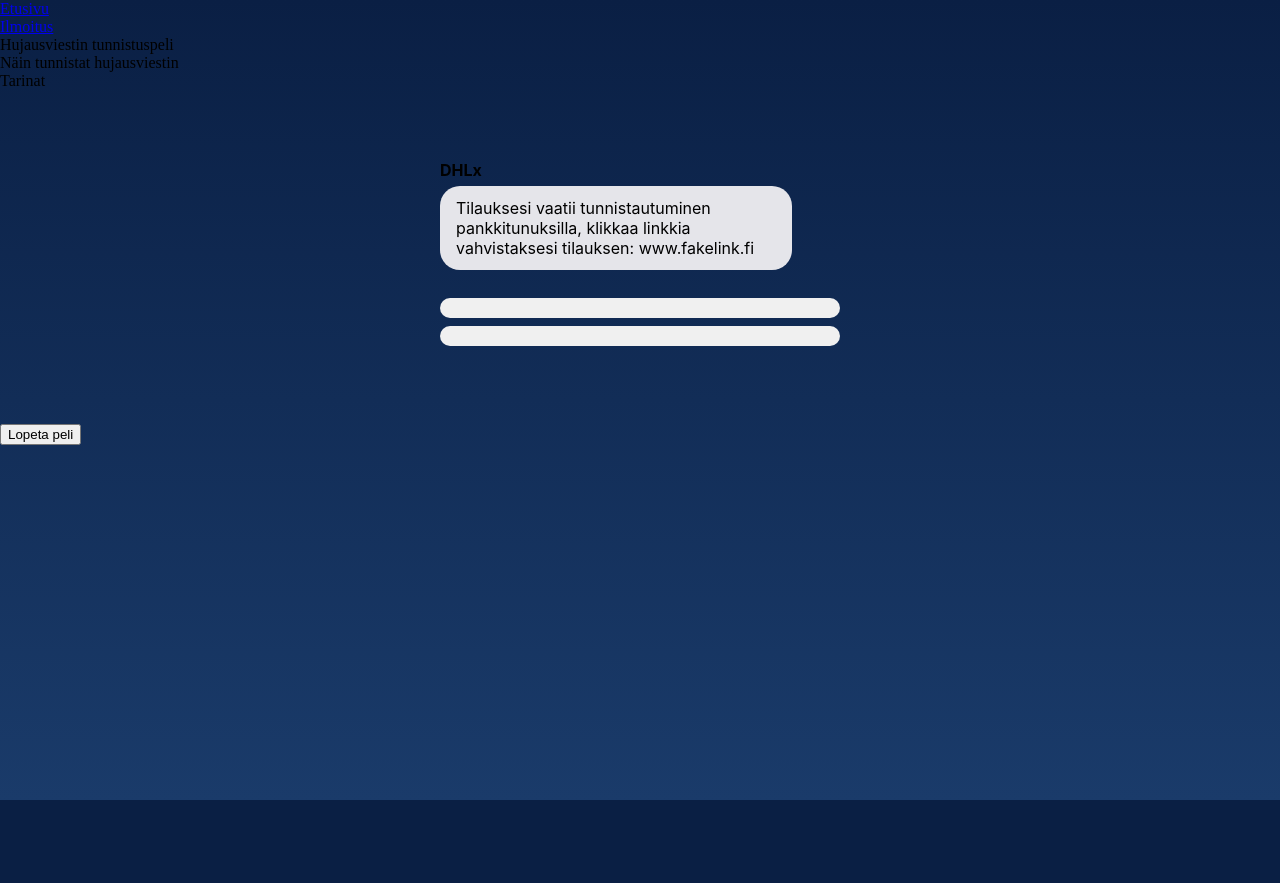
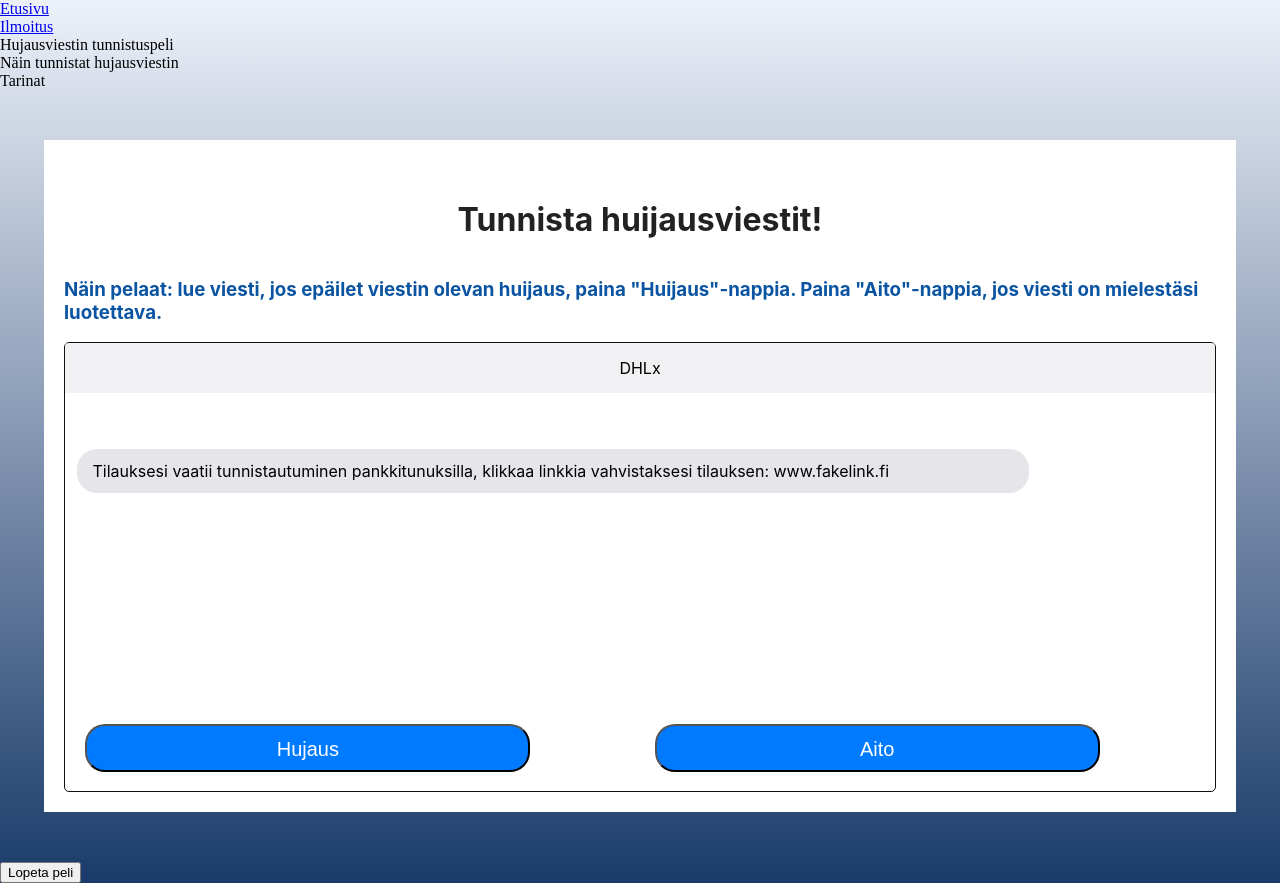
Before and after one commit to levonmaister/scamvjp2, a React (Vite) app: page / in a window 1280 px wide. Both pictures are taken after a click on the button "Pelaa peli". Before the commit the page ends 800 px from the top, so only its background shows below. Built offline with nearby package versions, Linux system fonts and the light colour scheme.

Commit message:
spel funkar, inte jättevackert

```diff
--- a/src/components/Peli.jsx
+++ b/src/components/Peli.jsx
@@ -12,6 +12,9 @@ export default function ViestiPeli() {
   const [step, setStep] = useState(0);
   const [feedback, setFeedback] = useState(null);
   const [locked, setLocked] = useState(false);
+  const [score, setScore] = useState(0);
+  const [gameOver, setGameOver] = useState(false);
+
 
   const current = script[step];
 
@@ -19,31 +22,61 @@ export default function ViestiPeli() {
     if (locked) return;
     setLocked(true);
     setFeedback(option.correct ? "Correct!" : "Wrong!");
+
+    if (option.correct) {
+      setScore((prevScore) => prevScore + 1)
+    }
+
     setTimeout(() => {
-      setStep((prev) => prev + 1);
+      if (step + 1 < script.length) {
+        setStep((prev) => prev + 1);
+      } else {
+        setGameOver(true)
+      }
       setFeedback(null);
       setLocked(false);
     }, 1200);
   };
 
+  const playAgain = () => {
+    setStep(0);
+    setScore(0);
+    setGameOver(false);
+  };
+
+  if (gameOver) {
+    return (
+      <div className="result">
+        <h4>Peli loppu!</h4>
+        <p>Tunnistit: {score}/{script.length} hujausta</p>
+        <button onClick={playAgain}>Pelaa uudestaan</button>
+
+      </div>
+    )
+  };
 
   return (
     <div className="chat-container">
-      <div className="sender">{current.sender}</div>
-      <div className="bubble left">{current.message}</div>
+      <h1>Tunnista huijausviestit!</h1>
+      <h3>Näin pelaat: lue viesti, jos epäilet viestin olevan huijaus, paina "Huijaus"-nappia. Paina "Aito"-nappia, jos viesti on mielestäsi luotettava.</h3>
 
-      {current.options.length > 0 && (
+      <div className="chat">
+        <div className="sender">{current.sender}</div>
+        <div className="bubble left">{current.message}</div>
+        <div className="fBack">
+        {feedback && <div className={`feedback ${feedback === "Correct!" ? "correct" : "wrong"}`}>{feedback}</div>}
+        </div>
+        <div className="keyboard"></div>
         <div className="options">
           {current.options.map((opt, i) => (
             <button key={i} onClick={() => handleChoice(opt)} disabled={locked}>
-              {opt.text}
+              {opt.answer}
             </button>
           ))}
         </div>
-      )}
+      </div>
+    </div>
 
-      {feedback && <div className={`feedback ${feedback === "Correct!" ? "correct" : "wrong"}`}>{feedback}</div>}
-    </div>
   );
 
-}
+};
--- a/src/stylefolder/peli.css
+++ b/src/stylefolder/peli.css
@@ -1,13 +1,40 @@
+
+
+
+h3 {
+    color: #0b54a2;
+}
+
+
 .chat-container {
-    max-width: 400px;
+    width: 90%;
     margin: 50px auto;
     font-family: -apple-system, BlinkMacSystemFont, sans-serif;
     padding: 20px;
+    display: flex;
+    flex-direction: column;
+    background-color: white;
+}
+
+.chat {
+    background-color: white;
+    width: 100%;
+    height: 450px;
+    box-sizing: border-box;
+    display: flex;
+    flex-direction: column;
+    position: relative;
+    border: 1px solid #101010;
+    border-radius: 5px;
 }
 
 .sender {
-    font-weight: bold;
     margin-bottom: 6px;
+    text-align: center;
+    background-color: #e5e5ea84;
+    border-bottom: #707072;
+    padding-bottom: 15px;
+    padding-top: 15px;
 }
 
 .bubble.left {
@@ -16,20 +43,38 @@
     border-radius: 20px;
     max-width: 80%;
     margin-bottom: 20px;
+    margin-top: 50px;
     display: inline-block;
+    margin-left: 1%;
+}
+
+.options {
+    display: flex;
+    flex: 1;
+    justify-content: space-between;
+    padding: 10px;
+    gap: 10%;
+    position: absolute;
+    bottom: 2%;
+    align-items: center;
+    width: 90%;
 }
 
 .options button {
-    display: block;
-    margin: 8px 0;
-    padding: 10px;
-    width: 100%;
-    border-radius: 10px;
-    border: none;
-    background: #f0f0f0;
+    flex: 1;
+    background-color: #007aff;
+    height: 48px;
+    border-radius: 20px;
     cursor: pointer;
-    font-size: 1rem;
-    text-align: left;
+    padding: 12px 16px;
+    margin-left: 1%;
+    margin-right: 1%;
+    color: white;
+    font-size: 20px;
+    text-align: center;
+    align-items: center;
+    justify-content: center;
+    width: 40%;
 }
 
 .options button:disabled {
@@ -38,12 +83,18 @@
 }
 
 .feedback {
-    margin-top: 10px;
+    margin-top: 40px;
     font-weight: bold;
     font-size: 1.1rem;
     padding: 10px;
     border-radius: 10px;
-    display: inline-block;
+    flex: 2;
+    max-width: 30%;
+}
+
+.fBack {
+    display: flex;
+    justify-content: center;
 }
 
 .feedback.correct {
@@ -55,3 +106,30 @@
     color: #c62828;
     background-color: #ffcdd2;
 }
+
+
+.result {
+    width: 90%;
+    margin: 50px auto;
+    font-family: -apple-system, BlinkMacSystemFont, sans-serif;
+    padding: 20px;
+    display: flex;
+    flex-direction: column;
+    background-color: white;
+    height: 80%;
+    align-items: center;
+    font-size: 28px;
+}
+
+.result button {
+    width: 40%;
+    align-self: center;
+    height: 48px;
+    border-radius: 20px;
+    border-color: white;
+    background-color: #007aff;
+    color: white;
+    font-size: 20px;
+    margin-top: 15%;
+    margin-bottom: 5%;
+}
--- a/src/styles/etusivu.css
+++ b/src/styles/etusivu.css
@@ -4,7 +4,7 @@ body {
   /* Uppe mörkt, nere ljusare*/
   background-image: linear-gradient(
     to bottom,
-    #0A1F44 0%,
+    #edf1f9 0%,
     #1A3B6A 100%
   );
 
```
Lines whose indentation alone changed are shown as unchanged.
